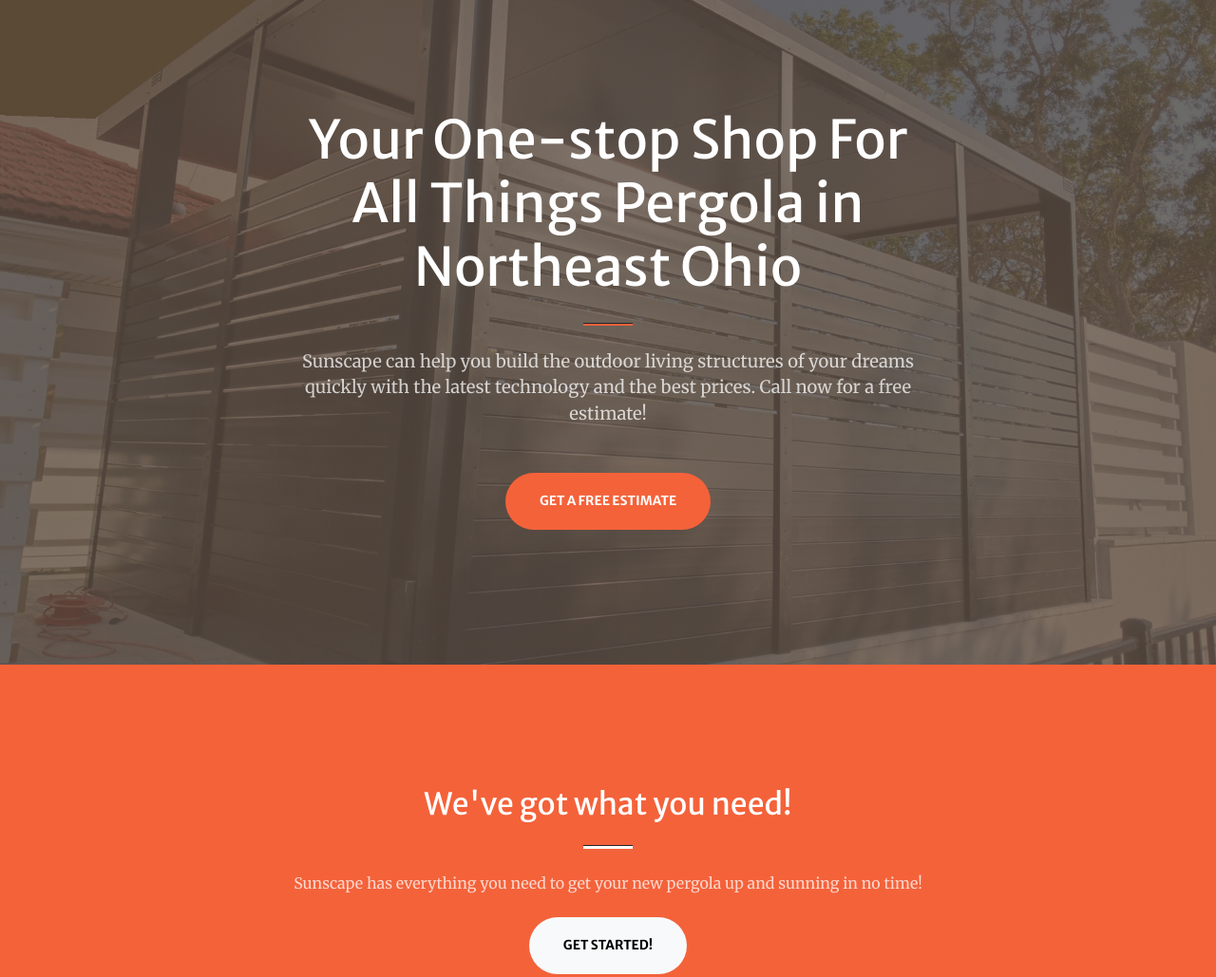
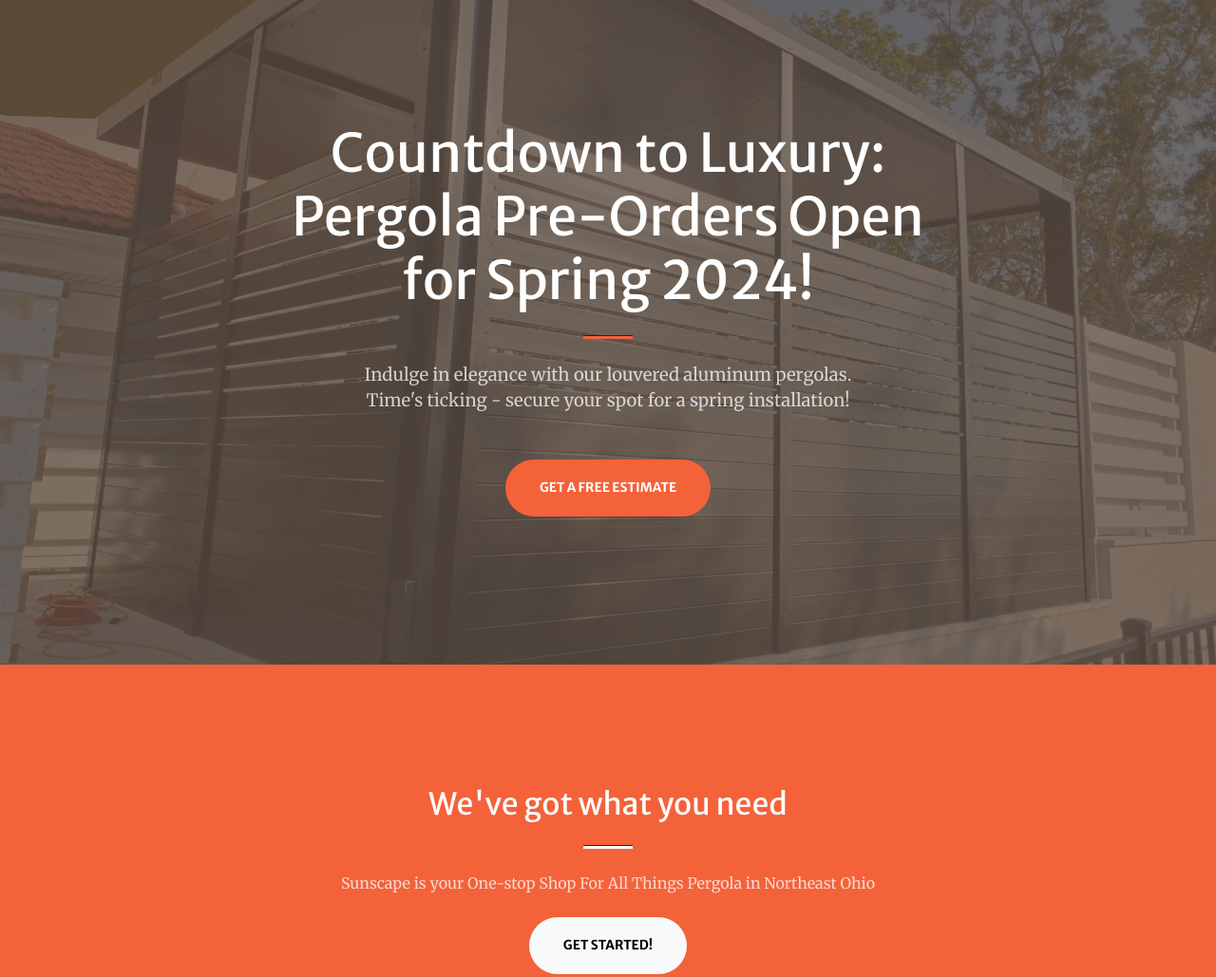
Before and after one commit to stav/sunscape, a website: page src/pug/index.pug in a window 1280 px wide. Shown: the part 100-1129 px from the top of the page at 95% size. Drawn offline with nearby package versions, Linux system fonts and the light colour scheme; some packages are replaced by stand-ins of ours; files that its build step writes are made by us from their sources; a script that the page names is missing; files whose address does not match are found by name.

Commit message:
countdown

```diff
--- a/src/pug/index.pug
+++ b/src/pug/index.pug
@@ -62,12 +62,13 @@
                 .row.gx-4.gx-lg-5.h-100.align-items-center.justify-content-center.text-center
                     .col-lg-8.align-self-end
                         h1.text-white.font-weight-bold
-                            | Your One-stop Shop For All Things Pergola in Northeast Ohio
+                            | Countdown to Luxury: Pergola Pre-Orders Open for Spring 2024!
                         hr.divider
                     .col-lg-8.align-self-baseline
                         p.text-white-75.mb-5
-                            | Sunscape can help you build the outdoor living structures of your dreams quickly with the
-                            | latest technology and the best prices. Call now for a free estimate!
+                            | Indulge in elegance with our louvered aluminum pergolas.
+                            br
+                            | Time's ticking - secure your spot for a spring installation!
                         a.btn.btn-primary.btn-xl(href='#contact')
                             | Get A Free Estimate
 
@@ -76,10 +77,10 @@
             .container.px-4.px-lg-5
                 .row.gx-4.gx-lg-5.justify-content-center
                     .col-lg-8.text-center
-                        h2.text-white.mt-0 We've got what you need!
+                        h2.text-white.mt-0 We've got what you need
                         hr.divider.divider-light
                         p.text-white-75.mb-4
-                            | Sunscape has everything you need to get your new pergola up and sunning in no time!
+                            | Sunscape is your One-stop Shop For All Things Pergola in Northeast Ohio
                         a.btn.btn-light.btn-xl(href='#contact') Get Started!
 
         // Construction
```
Also changed, not shown: dist/index.html.
